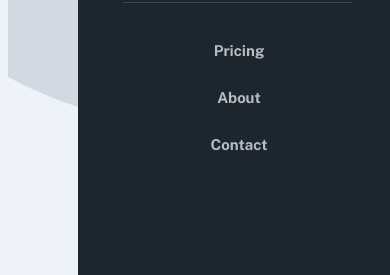
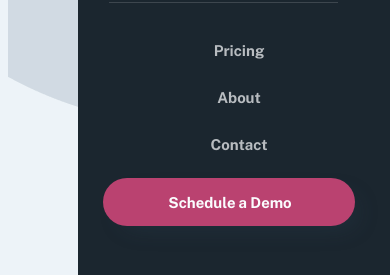
Before and after one commit to MirobidovM/Payapi, a plain HTML site: page index.html in a window 390 px wide. Both pictures are taken after a click on the button 334 px from the left and 65 px from the top of the page. Shown: the part 105-380 px from the top of the page. Drawn offline with Linux system fonts and the light colour scheme.

Commit message:
initial commit

```diff
--- a/js/main.js
+++ b/js/main.js
@@ -1,7 +1,9 @@
 let toggleBtn = document.querySelector(".toggle");
 let elNav = document.querySelector(".nav");
+let ScheduleBtn = document.querySelector(".schedule-link");
 
 toggleBtn.addEventListener("click", () => {
+  ScheduleBtn.classList.toggle("schedule-open");
   elNav.classList.toggle("nav-open");
   toggleBtn.classList.toggle("toggle-close");
 });
--- a/scss/blocks/_header.scss
+++ b/scss/blocks/_header.scss
@@ -20,4 +20,15 @@
   .header__btn {
     display: block;
   }
+
+  .header__link {
+    padding: 16px 36px 14px 38px;
+    position: absolute;
+    z-index: 1;
+    width: 252px;
+    top: 283px;
+    right: calc(50% - 160px);
+    text-align: center;
+    position: fixed;
+  }
 }
--- a/scss/blocks/_nav.scss
+++ b/scss/blocks/_nav.scss
@@ -73,7 +73,7 @@
     position: absolute;
     z-index: 1;
     top: -35px;
-    left: 35px;
+    left: calc(50% - 130px);
   }
 
   .nav__link {
--- a/scss/blocks/_schedule-link.scss
+++ b/scss/blocks/_schedule-link.scss
@@ -22,4 +22,9 @@
   .schedule-link {
     display: none;
   }
+
+  .schedule-open {
+    display: block;
+    z-index: 2;
+  }
 }
```
Also changed, not shown: css/main.min.css, 1 other file.
